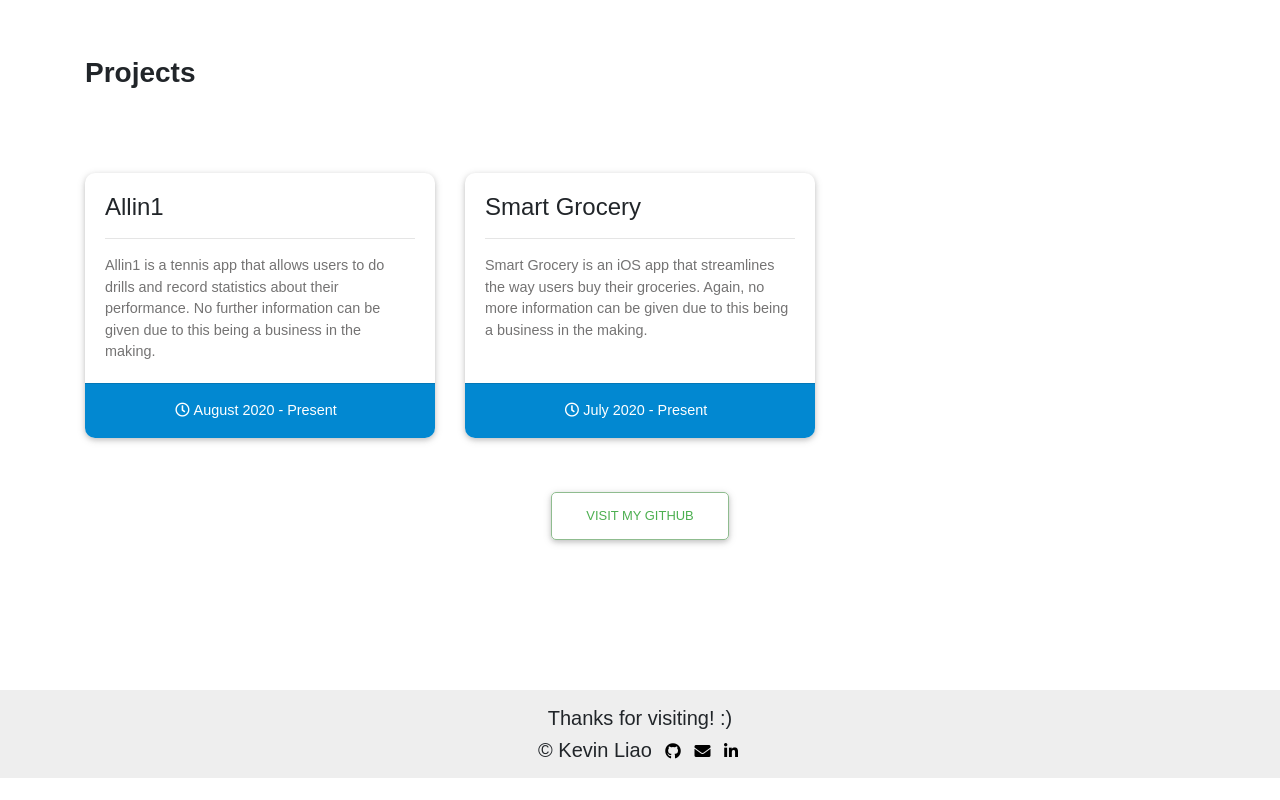
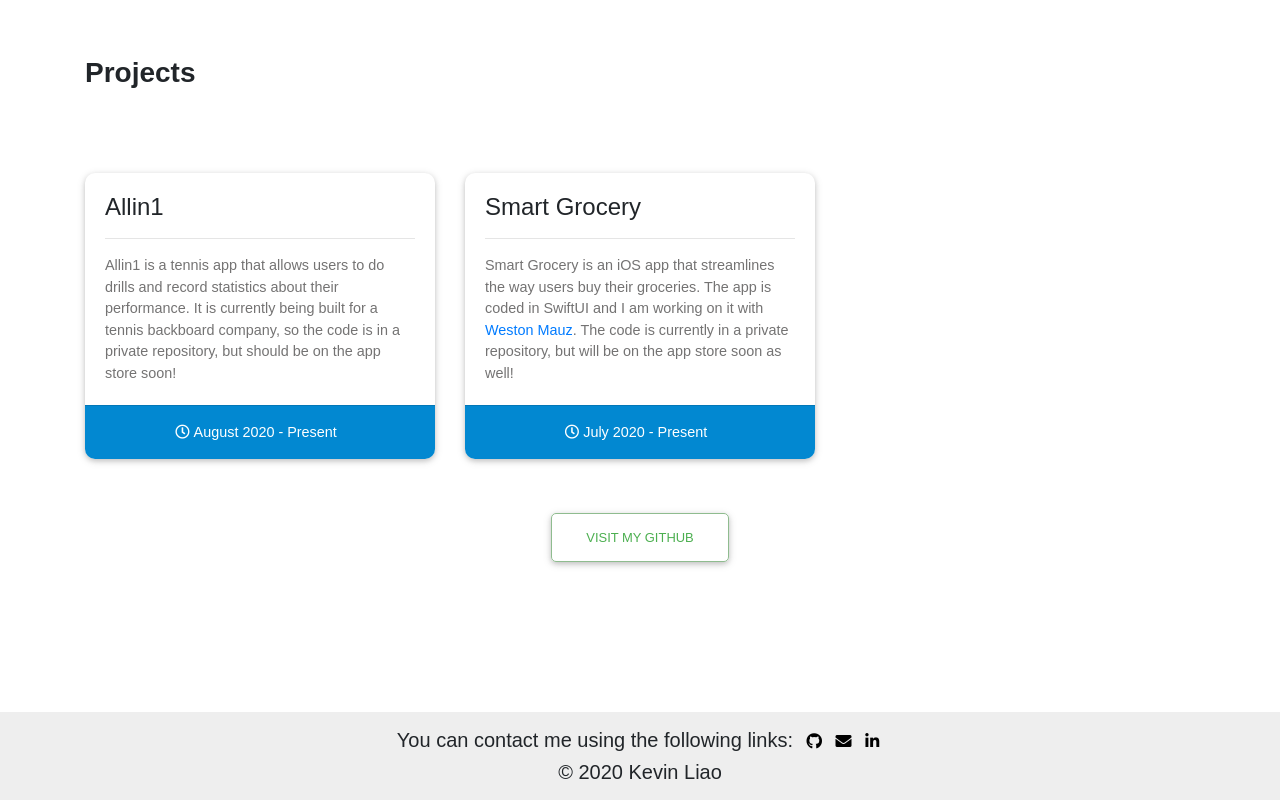
Before and after one commit to kliao2016/kevinliao, a plain HTML site: page index.html in a window 1280 px wide. Shown: the part 1374-2174 px from the top of the page. Before the commit the page ends 2152 px from the top, so only its background shows below. Drawn offline with Linux system fonts and the light colour scheme.

Commit message:
Update 2020-10-12T05:15:57.543Z

```diff
--- a/css/style.css
+++ b/css/style.css
@@ -36,7 +36,7 @@ body {
     }
 
     .trailing-card-column {
-        margin-top: 20px;
+        margin-top: 35px;
     }
 
     #intro-photo-column {
@@ -61,6 +61,10 @@ body {
 
 .info-section {
     margin-bottom: 18vh;
+}
+
+footer {
+    fill: #0099CC;
 }
 /* ========================== End Overall Styling =========================== */
 
@@ -157,3 +161,4 @@ body {
     border-radius: 5px;
     border: 1px solid darkseagreen;
 }
+/* =========================== End Project Styling ========================= */
--- a/index.html
+++ b/index.html
@@ -173,8 +173,9 @@
             <hr>
             <p class="card-text">
               Allin1 is a tennis app that allows users to do drills and
-              record statistics about their performance. No further information
-              can be given due to this being a business in the making.
+              record statistics about their performance. It is currently being
+              built for a tennis backboard company, so the code is in a private
+              repository, but should be on the app store soon!
             </p>
             <!-- <a href="#" class="btn btn-outline-info project-button">Read more</a> -->
           </div>
@@ -198,8 +199,10 @@
             <hr>
             <p class="card-text">
               Smart Grocery is an iOS app that streamlines the way users buy
-              their groceries. Again, no more information can be given due to this
-              being a business in the making.
+              their groceries. The app is coded in SwiftUI and I am working on
+              it with <a href="https://wmauz677.github.io/personalWeb/">Weston Mauz</a>.
+              The code is currently in a private repository, but will be on the
+              app store soon as well!
             </p>
             <!-- <a href="#" class="btn btn-outline-info project-button">Read more</a> -->
           </div>
@@ -227,14 +230,14 @@
   <!-- Footer -->
   <footer class="footer-copyright grey lighten-3 text-center py-3">
     <h5 class="h5 pt-0 pb-2 mb-0">
-      Thanks for visiting! :)
+      You can contact me using the following links:
+      <a class="h6 pl-2 pr-1 black-text" href="https://github.com/kliao2016" target="_blank"><i class="fab fa-github"></i></a>
+      <a class="h6 pl-1 pr-1 black-text" href="mailto:kliao2016@gmail.com" target="_blank"><i class="fas fa-envelope"></i></a>
+      <a class="h6 pl-1 pr-1 black-text" href="https://www.linkedin.com/in/kevin-liao-56712312a" target="_blank"><i class="fab fa-linkedin-in"></i></a>
     </h5>
 
     <h5 class="h5 pt-0 pb-0 mb-0">
-      © Kevin Liao
-      <a class="h6 pl-2 pr-1 black-text" href="https://github.com/kliao2016" target="_blank"><i class="fab fa-github"></i></a>
-      <a class="h6 pl-1 pr-1 black-text" href="mailto:kliao2016@gmail.com" target="_blank"><i class="fas fa-envelope"></i></a>
-      <a class="h6 pl-1 pr-1 black-text" href="https://www.linkedin.com/in/kevin-liao-56712312a" target="_blank"><i class="fab fa-linkedin-in"></i></a>
+      © 2020 Kevin Liao
     </h5>
   </footer>
   <!-- Footer -->
```
Also changed, not shown: css/style.min.css.
